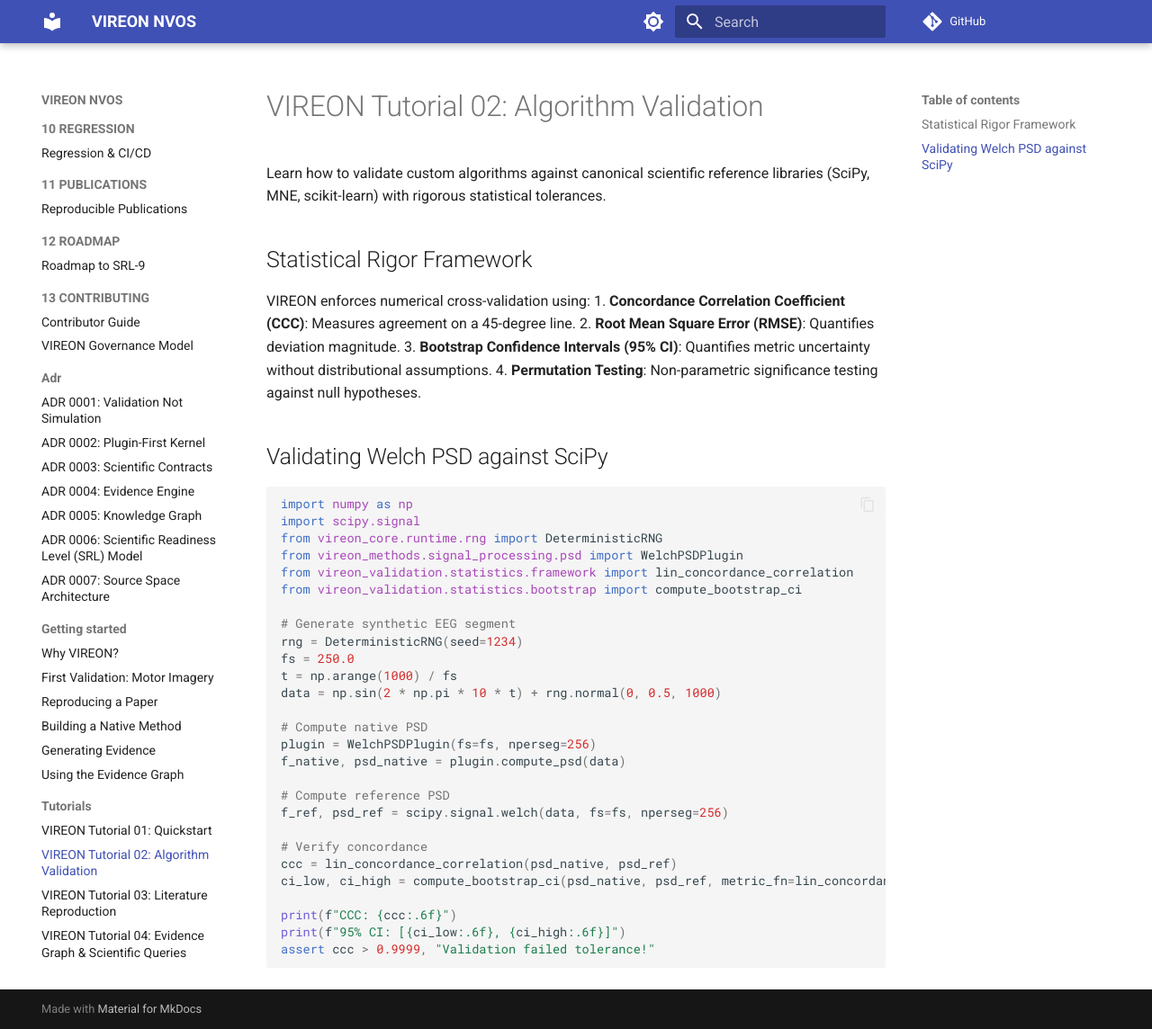
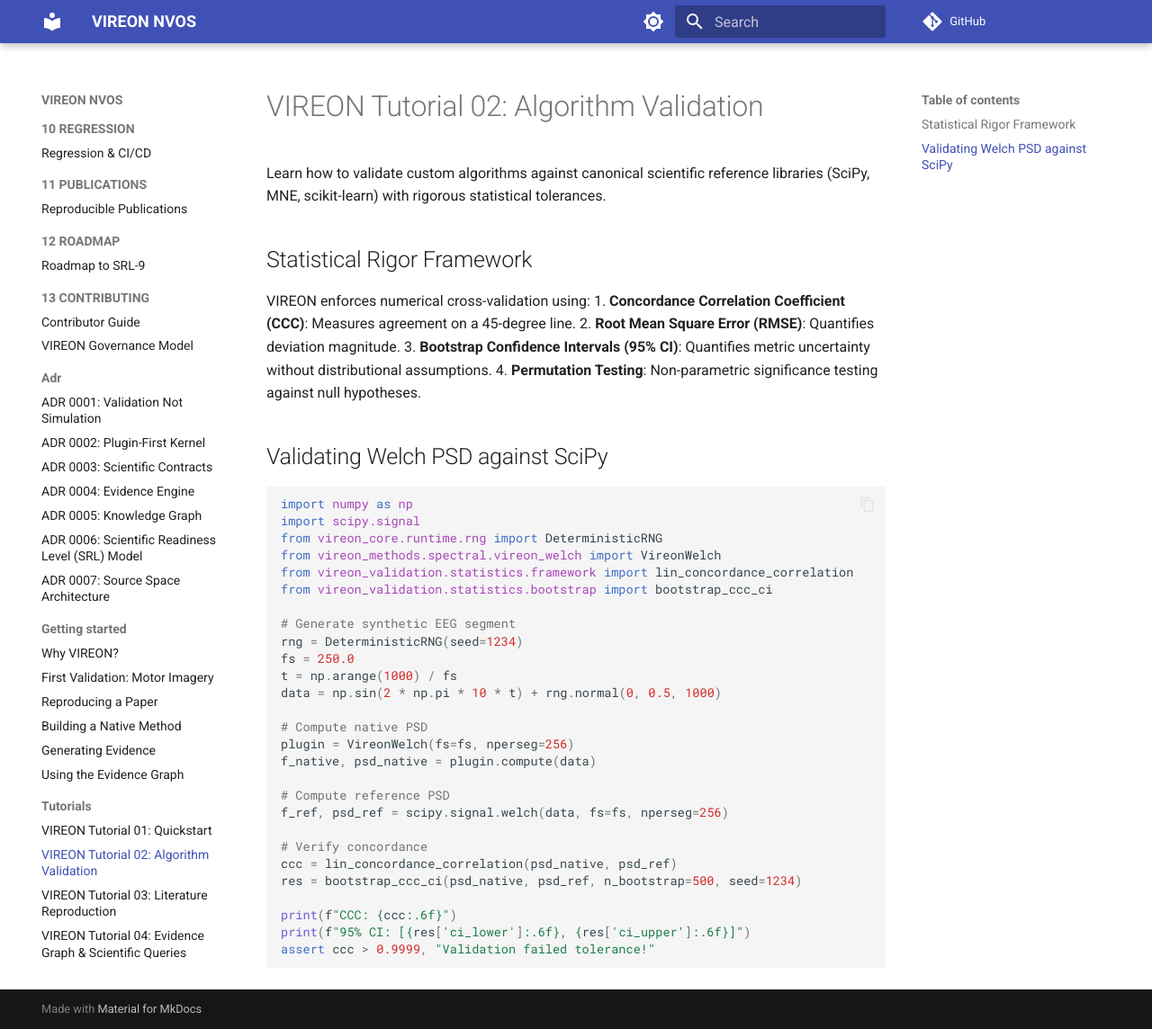
Before and after one commit to SaadiMalik1/vireon-nvos, an MkDocs documentation site: the page built from docs/tutorials/02_algorithm_validation.md, in a window 1280 px wide and 1144 px high. Shown: the whole window at 90% size. Built offline with MkDocs 1.6.1 and Material for MkDocs 9.7.7, drawn with Linux system fonts in a browser that asks for light colours; comment, search, counter and statistics services are not loaded.

Commit message:
F03: Fix Tutorial 02 imports and compute method call (G5 verified)

````diff
--- a/docs/tutorials/02_algorithm_validation.md
+++ b/docs/tutorials/02_algorithm_validation.md
@@ -16,9 +16,9 @@ VIREON enforces numerical cross-validation using:
 import numpy as np
 import scipy.signal
 from vireon_core.runtime.rng import DeterministicRNG
-from vireon_methods.signal_processing.psd import WelchPSDPlugin
+from vireon_methods.spectral.vireon_welch import VireonWelch
 from vireon_validation.statistics.framework import lin_concordance_correlation
-from vireon_validation.statistics.bootstrap import compute_bootstrap_ci
+from vireon_validation.statistics.bootstrap import bootstrap_ccc_ci
 
 # Generate synthetic EEG segment
 rng = DeterministicRNG(seed=1234)
@@ -27,17 +27,17 @@ t = np.arange(1000) / fs
 data = np.sin(2 * np.pi * 10 * t) + rng.normal(0, 0.5, 1000)
 
 # Compute native PSD
-plugin = WelchPSDPlugin(fs=fs, nperseg=256)
-f_native, psd_native = plugin.compute_psd(data)
+plugin = VireonWelch(fs=fs, nperseg=256)
+f_native, psd_native = plugin.compute(data)
 
 # Compute reference PSD
 f_ref, psd_ref = scipy.signal.welch(data, fs=fs, nperseg=256)
 
 # Verify concordance
 ccc = lin_concordance_correlation(psd_native, psd_ref)
-ci_low, ci_high = compute_bootstrap_ci(psd_native, psd_ref, metric_fn=lin_concordance_correlation, n_bootstraps=500, seed=1234)
+res = bootstrap_ccc_ci(psd_native, psd_ref, n_bootstrap=500, seed=1234)
 
 print(f"CCC: {ccc:.6f}")
-print(f"95% CI: [{ci_low:.6f}, {ci_high:.6f}]")
+print(f"95% CI: [{res['ci_lower']:.6f}, {res['ci_upper']:.6f}]")
 assert ccc > 0.9999, "Validation failed tolerance!"
 ```
````
Also changed, not shown: VGA_TRACKER.md (+2 -2 lines), 1 other file.
